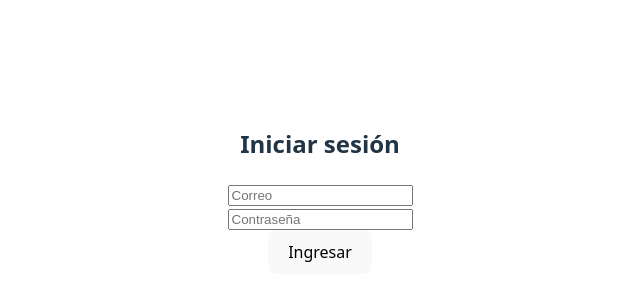
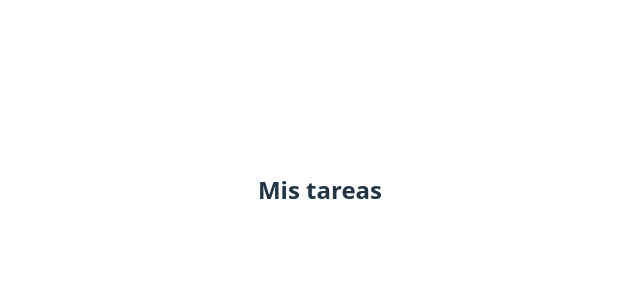
Before and after one commit to MiriamAvalos/actosoft-internship-api, a React (Vite) app in the folder frontend/: page /tareas in a window 1280 px wide. Shown: the part 210-510 px from the top of the page, without its empty margins (320-960 px from the left). Built offline with nearby package versions, Linux system fonts and the light colour scheme.

Commit message:
implementación de login con redirección y token en localStorage

```diff
--- a/frontend/src/App.jsx
+++ b/frontend/src/App.jsx
@@ -1,14 +1,16 @@
+import './App.css'
+import { Routes, Route } from 'react-router-dom';
+import Login from './pages/Login';
+import Tareas from "./pages/Tareas";
 
-
-import './App.css'
-
-import Login from './pages/Login';
 
 function App() {
   return (
-    <div>
-      <Login />
-    </div>
+    <Routes>
+      <Route path="/" element={<Login />} />
+      <Route path="/tareas" element={<Tareas />} />
+
+    </Routes>
   );
 }
 
--- a/frontend/src/main.jsx
+++ b/frontend/src/main.jsx
@@ -6,7 +6,7 @@ import App from './App.jsx';
 
 createRoot(document.getElementById('root')).render(
   <StrictMode>
-    <BrowserRouter> {/* ✅ solo aquí va */}
+    <BrowserRouter>
       <App />
     </BrowserRouter>
   </StrictMode>
--- a/frontend/src/pages/Login.jsx
+++ b/frontend/src/pages/Login.jsx
@@ -27,7 +27,7 @@ function Login() {
       console.log('Token guardado en localStorage.');
 
       // ✅ Luego redirigimos al dashboard (o a la ruta que necesites)
-      navigate('/dashboard');
+      navigate('/tareas');
 
     } catch (error) {
       console.error('Error al iniciar sesión:', error.response?.data || error.message);
--- /dev/null
+++ b/frontend/src/pages/Tareas.jsx
@@ -0,0 +1,10 @@
+function Tareas() {
+    return (
+      <div>
+        <h2>Mis tareas</h2>
+        {/* Aquí mostrarás las tareas del usuario */}
+      </div>
+    );
+  }
+
+  export default Tareas;
```
